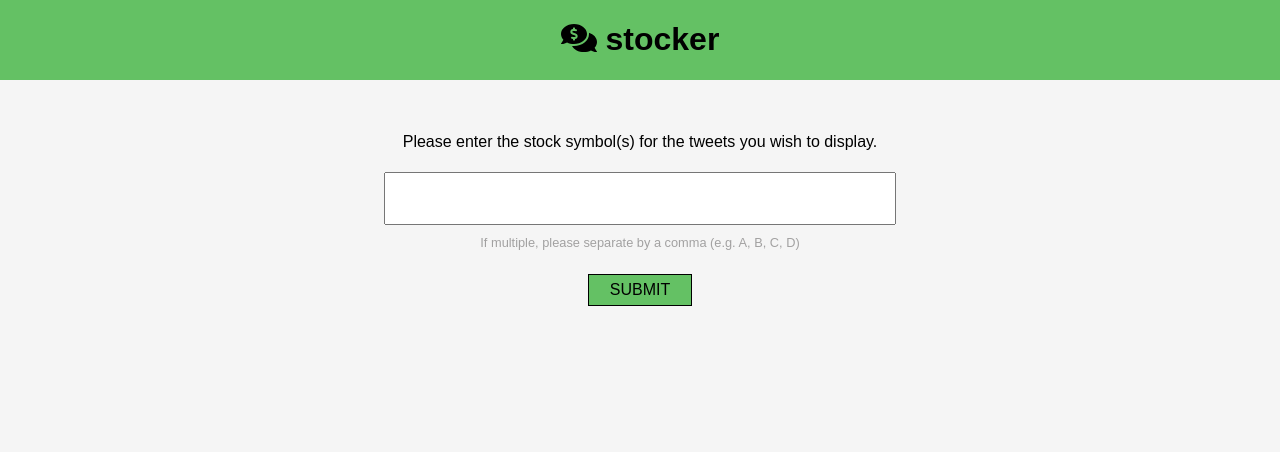
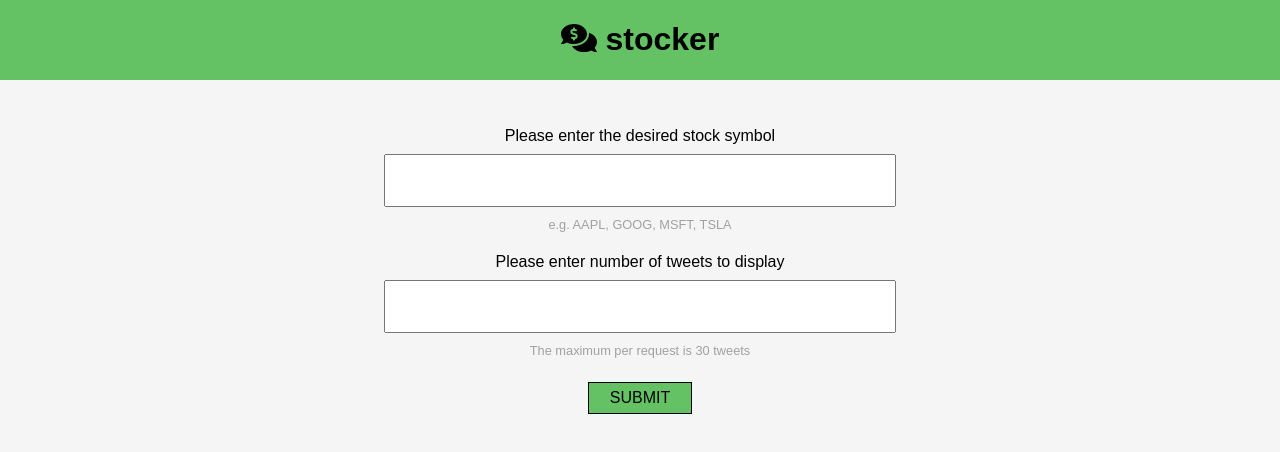
Before and after one commit to mjhughes707/stocker, a React (Create React App) app: page / in a window 1280 px wide. Shown: the top 452 px of the page. Built offline with nearby package versions, Linux system fonts and the light colour scheme.

Commit message:
added ability to specify # of tweets to display

```diff
--- a/src/App.js
+++ b/src/App.js
@@ -8,10 +8,10 @@ import "./styles.css";
 function App() {
   const [tweets, setTweets] = useState([]);
 
-  const getTweets = async symbols => {
+  const getTweets = async (symbols, numTweets) => {
     try {
       const res = await axios.get(
-        `https://api.stocktwits.com/api/2/streams/symbol/${symbols}.json?limit=3`
+        `https://api.stocktwits.com/api/2/streams/symbol/${symbols}.json?limit=${numTweets}`
       );
       addTweets(res.data.symbol.title, res.data.messages);
     } catch (err) {
@@ -43,7 +43,7 @@ function App() {
             <h2 className="section-title">{obj.title}</h2>
             <p className="section-intro">
               {tweets.length > 0
-                ? `The ${obj.tweets.length} most recent tweets`
+                ? `Displaying the ${obj.tweets.length} most recent tweets`
                 : "No tweets found"}
             </p>
             <input
--- a/src/components/Form.js
+++ b/src/components/Form.js
@@ -3,31 +3,47 @@ import PropTypes from "prop-types";
 
 const Form = ({ getTweets }) => {
   const [symbols, setSymbols] = useState("");
+  const [numTweets, setNumTweets] = useState("");
   const textBoxRef = useRef(null);
 
   const handleSubmit = e => {
     e.preventDefault();
-    getTweets(symbols);
+    getTweets(symbols, numTweets);
     setSymbols("");
+    setNumTweets("");
     textBoxRef.current.focus();
   };
 
   return (
     <Fragment>
-      <h4 className="form-header">
-        Please enter the stock symbol(s) for the tweets you wish to display.
-      </h4>
       <form className="form-form" onSubmit={e => handleSubmit(e)}>
+        <div>
+          <h4 className="form-header">Please enter the desired stock symbol</h4>
           <input
             ref={textBoxRef}
-          className="form-field"
+            className="text-form-field"
             type="text"
             name="symbols"
             value={symbols}
             onChange={e => setSymbols(e.target.value)}
             required
           />
-        <small>If multiple, please separate by a comma (e.g. A, B, C, D)</small>
+          <small>e.g. AAPL, GOOG, MSFT, TSLA</small>
+        </div>
+        <div>
+          <h4 className="form-header">
+            Please enter number of tweets to display
+          </h4>
+          <input
+            className="num-form-field"
+            type="text"
+            name="numTweets"
+            value={numTweets}
+            onChange={e => setNumTweets(e.target.value)}
+            required
+          />
+          <small>The maximum per request is 30 tweets</small>
+        </div>
         <input type="submit" className="btn" />
       </form>
     </Fragment>
--- a/src/styles.css
+++ b/src/styles.css
@@ -26,7 +26,7 @@ body {
   margin: auto;
   flex-direction: column;
   width: 80%;
-  padding-top: 2rem;
+  padding-top: 1.6rem;
 }
 
 /***** HEADER *****/
@@ -43,15 +43,27 @@ header {
 .form-header {
   font-weight: normal;
   text-align: center;
+  margin-bottom: 0.6rem;
 }
 
 .form-form {
   width: 100%;
   text-align: center;
-  margin-bottom: 2rem;
+  margin-bottom: 1rem;
 }
 
-.form-field {
+.text-form-field {
+  display: block;
+  width: 80%;
+  padding: 0.8rem;
+  font-size: 1.25rem;
+  text-align: center;
+  text-transform: uppercase;
+  margin: auto;
+}
+
+.num-form-field {
+  display: block;
   width: 80%;
   padding: 0.8rem;
   font-size: 1.25rem;
@@ -101,7 +113,8 @@ section {
 }
 
 .section-intro {
-  margin: 0.5rem 0 0.6rem;
+  margin: 0.7rem 0 0.8rem;
+  font-size: 0.8rem;
 }
 
 .remove-btn {
@@ -159,7 +172,8 @@ section {
 
 /* Medium devices (tablets, 768px and up) */
 @media (min-width: 768px) {
-  .form-field {
+  .text-form-field,
+  .num-form-field {
     width: 50%;
   }
 
```
Lines whose indentation alone changed are shown as unchanged.
